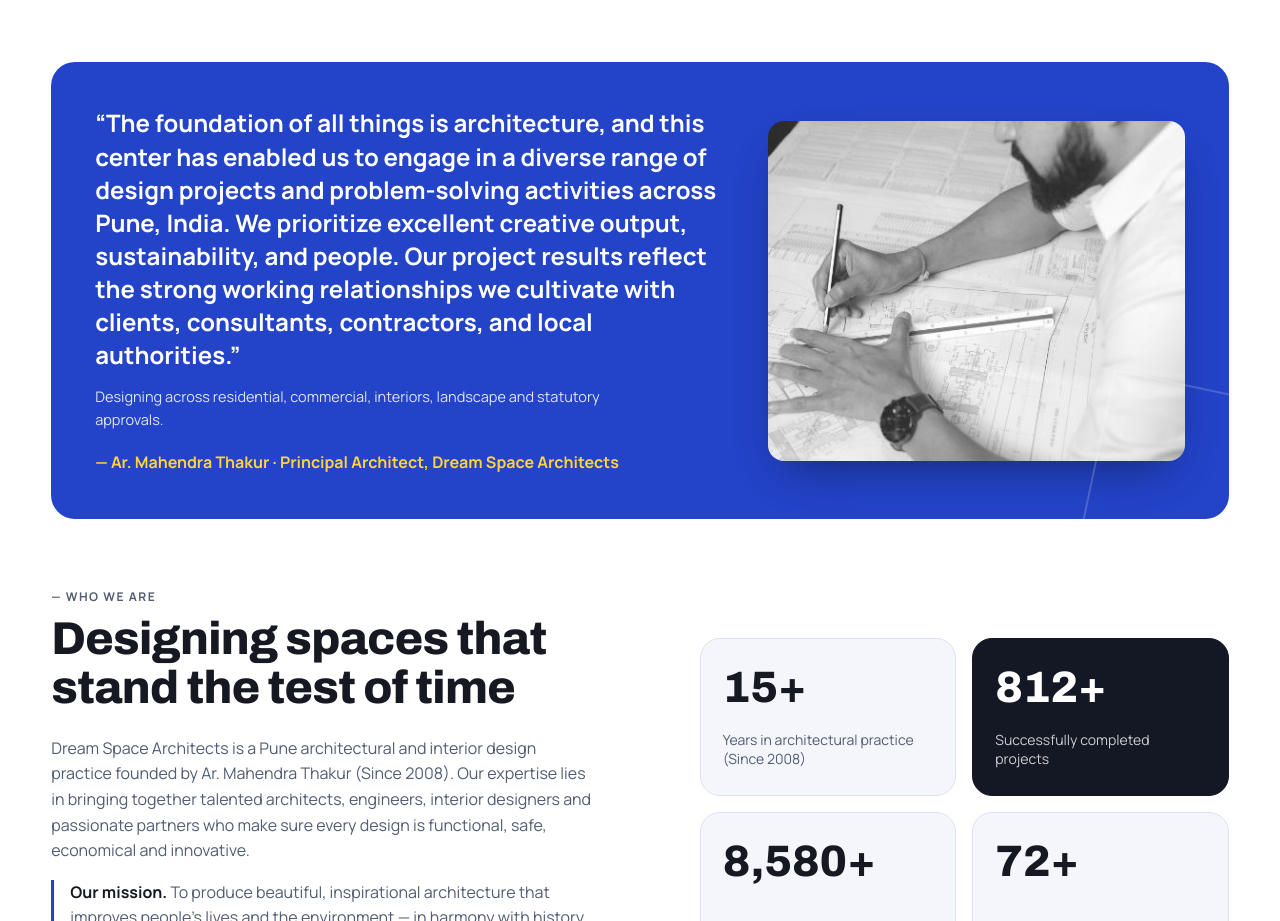
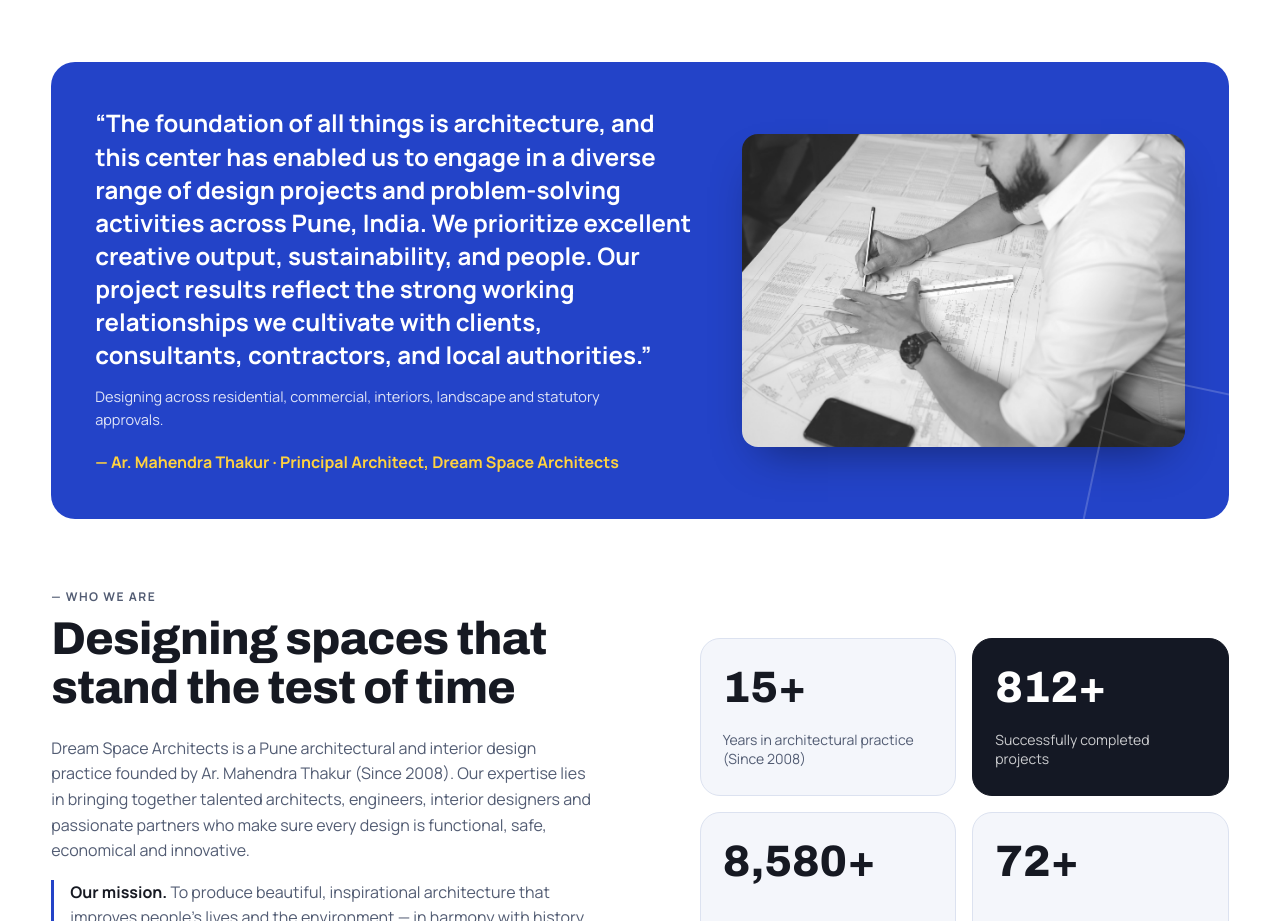
Before and after one commit to Jayraj-khule0504/DSArch, a React (Vite) app: page / in a window 1280 px wide. Shown: the part 840-1761 px from the top of the page. Built offline with nearby package versions, Linux system fonts and the light colour scheme.

Commit message:
Use original full-frame founder photo with zero cropping

```diff
--- a/src/index.css
+++ b/src/index.css
@@ -381,14 +381,17 @@ a { color: inherit; }
   display: grid; gap: 10px;
 }
 .quote--split {
-  grid-template-columns: 1.2fr 0.8fr;
+  grid-template-columns: 1.15fr 0.85fr;
   gap: clamp(24px, 4vw, 48px);
   align-items: center;
 }
 .quote__body { display: grid; gap: 14px; position: relative; z-index: 2; }
 .quote__photo {
-  width: 100%; height: clamp(240px, 28vw, 340px);
-  object-fit: cover; border-radius: 16px;
+  width: 100%;
+  height: auto;
+  display: block;
+  object-fit: contain;
+  border-radius: 16px;
   box-shadow: 0 20px 44px -18px rgba(0, 0, 0, 0.45);
 }
 .quote::after {
```
Also changed, not shown: public/founder-mahendra.jpg.
